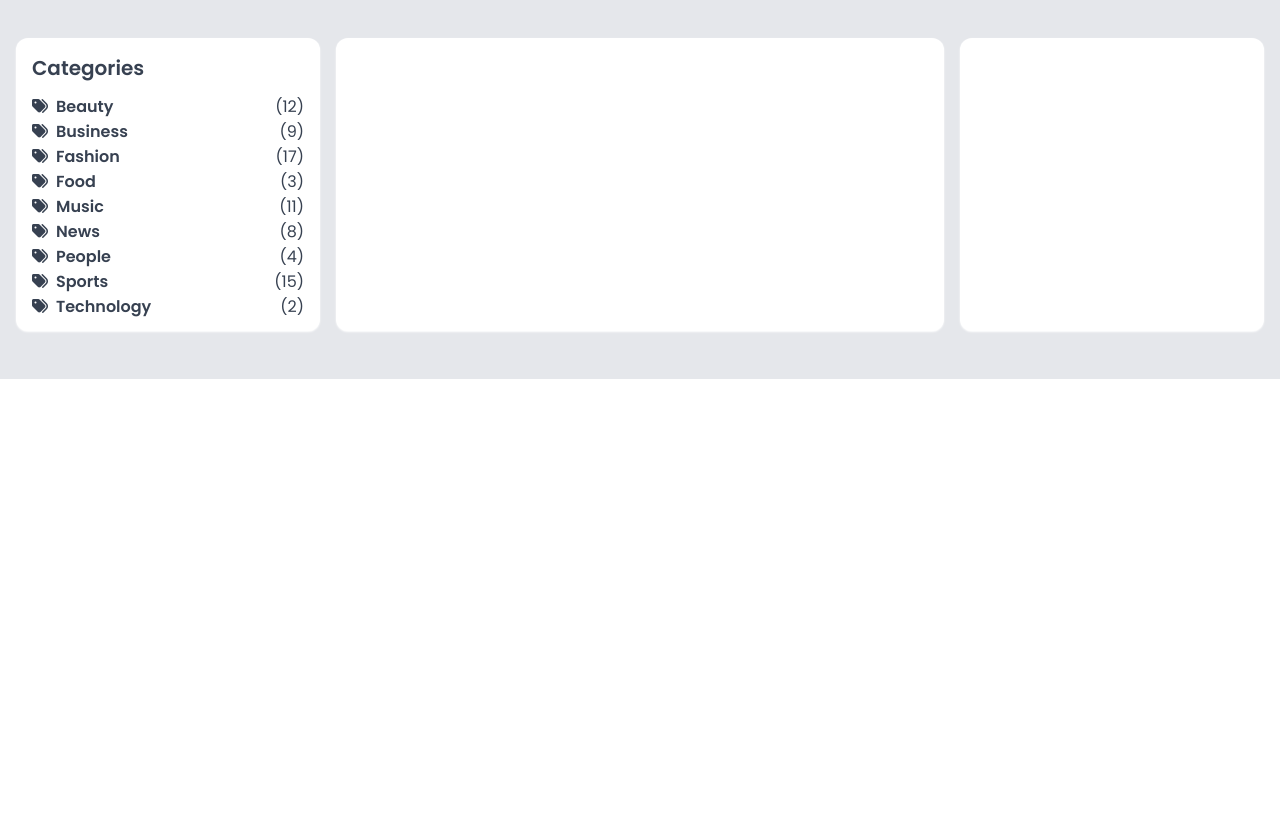
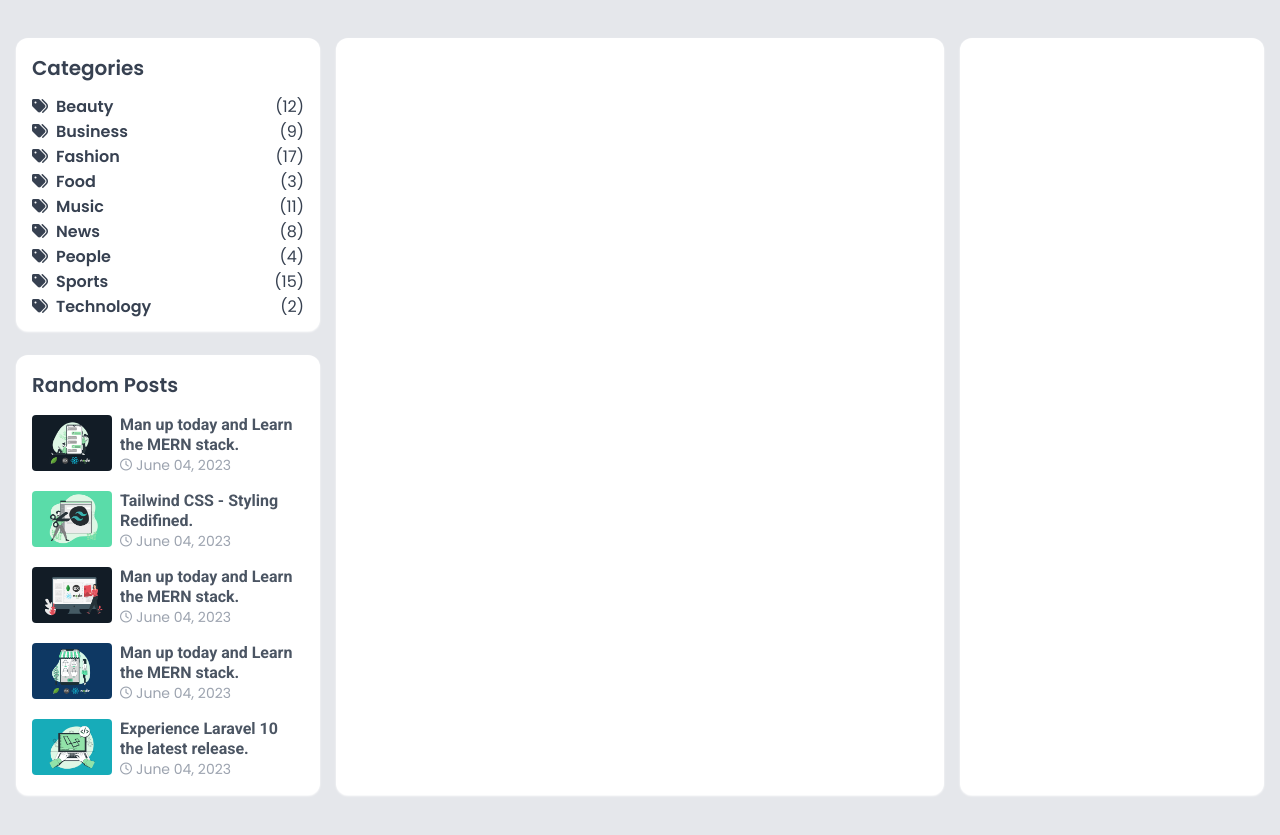
Before and after one commit to joesoftmwai/tailwind_blog, a website: page index.html in a window 1280 px wide. Shown: the part 89-924 px from the top of the page. Before the commit the page ends 800 px from the top, so only its background shows below. Drawn offline with Linux system fonts and the light colour scheme.

Commit message:
designed random post

```diff
--- a/index.html
+++ b/index.html
@@ -137,6 +137,101 @@
                     </div>
                 </div>
                 <!-- Categories ends here -->
+
+                <!-- Random Post starts here -->
+                <div class="bg-white shadow-sm shadow-white rounded-xl p-4 mt-6">
+                    <h3 class="text-xl font-semibold text-gray-700">
+                        Random Posts
+                    </h3>
+                    <div class="mt-4 ">
+                        <a href="#" class="flex group mt-4">
+                            <div class="flex-shrink-0">
+                                <img src="./images/pic1.png" class="h-14 w-20 rounded object-cover hover:brightness-200" alt="Random Post Banner">
+                            </div>
+                            <div class="flex-grow pl-2">
+                                <h5 class="text-md leading-5 block font-roboto font-semibold transition group-hover:text-blue-500">
+                                    Man up today and Learn the MERN stack.
+                                </h5>
+
+                                <div class="flex items-center text-gray-400 text-sm">
+                                    <span class="mr-1 text-xs">
+                                        <i class="far fa-clock"></i>
+                                    </span>
+                                    June 04, 2023
+                                </div>
+                            </div>
+                        </a>
+                        <a href="#" class="flex group mt-4">
+                            <div class="flex-shrink-0">
+                                <img src="./images/pic2.png" class="h-14 w-20 rounded object-cover hover:brightness-200" alt="Random Post Banner">
+                            </div>
+                            <div class="flex-grow pl-2">
+                                <h5 class="text-md leading-5 block font-roboto font-semibold transition group-hover:text-blue-500">
+                                    Tailwind CSS - Styling Redifined.
+                                </h5>
+
+                                <div class="flex items-center text-gray-400 text-sm">
+                                    <span class="mr-1 text-xs">
+                                        <i class="far fa-clock"></i>
+                                    </span>
+                                    June 04, 2023
+                                </div>
+                            </div>
+                        </a>
+                        <a href="#" class="flex group mt-4">
+                            <div class="flex-shrink-0">
+                                <img src="./images/pic3.png" class="h-14 w-20 rounded object-cover hover:brightness-200" alt="Random Post Banner">
+                            </div>
+                            <div class="flex-grow pl-2">
+                                <h5 class="text-md leading-5 block font-roboto font-semibold transition group-hover:text-blue-500">
+                                    Man up today and Learn the MERN stack.
+                                </h5>
+
+                                <div class="flex items-center text-gray-400 text-sm">
+                                    <span class="mr-1 text-xs">
+                                        <i class="far fa-clock"></i>
+                                    </span>
+                                    June 04, 2023
+                                </div>
+                            </div>
+                        </a>
+                        <a href="#" class="flex group mt-4">
+                            <div class="flex-shrink-0">
+                                <img src="./images/pic4.png" class="h-14 w-20 rounded object-cover hover:brightness-200" alt="Random Post Banner">
+                            </div>
+                            <div class="flex-grow pl-2">
+                                <h5 class="text-md leading-5 block font-roboto font-semibold transition group-hover:text-blue-500">
+                                    Man up today and Learn the MERN stack.
+                                </h5>
+
+                                <div class="flex items-center text-gray-400 text-sm">
+                                    <span class="mr-1 text-xs">
+                                        <i class="far fa-clock"></i>
+                                    </span>
+                                    June 04, 2023
+                                </div>
+                            </div>
+                        </a>
+                        <a href="#" class="flex group mt-4">
+                            <div class="flex-shrink-0">
+                                <img src="./images/pic5.png" class="h-14 w-20 rounded object-cover hover:brightness-200" alt="Random Post Banner">
+                            </div>
+                            <div class="flex-grow pl-2">
+                                <h5 class="text-md leading-5 block font-roboto font-semibold transition group-hover:text-blue-500">
+                                    Experience Laravel 10 the latest release.
+                                </h5>
+
+                                <div class="flex items-center text-gray-400 text-sm">
+                                    <span class="mr-1 text-xs">
+                                        <i class="far fa-clock"></i>
+                                    </span>
+                                    June 04, 2023
+                                </div>
+                            </div>
+                        </a>
+                    </div>
+                </div>
+                <!-- Random Post ends here -->
             </div>
             <div class="w-6/12 mr-4 bg-white shadow-sm shadow-white rounded-xl py-12">
 
```
Also changed, not shown: dist/output.css, images/pic1.png (added), images/pic2.png (added), images/pic3.png (added), images/pic4.png (added), images/pic5.png (added), images/pic6.png (added), images/pic7.png (added).
